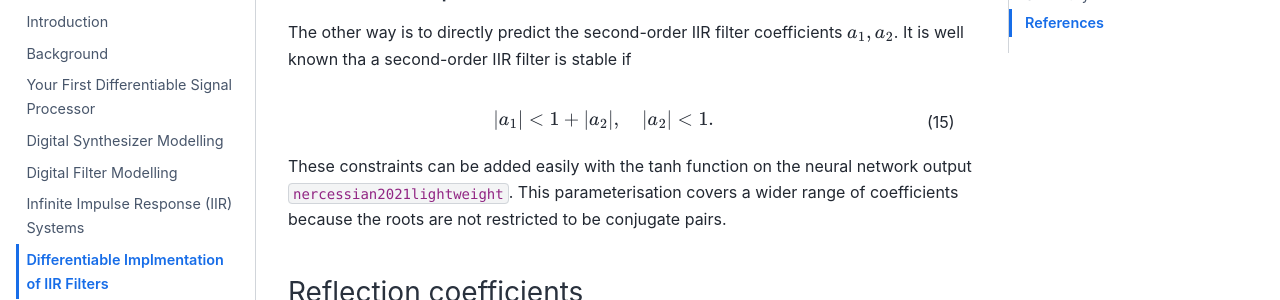
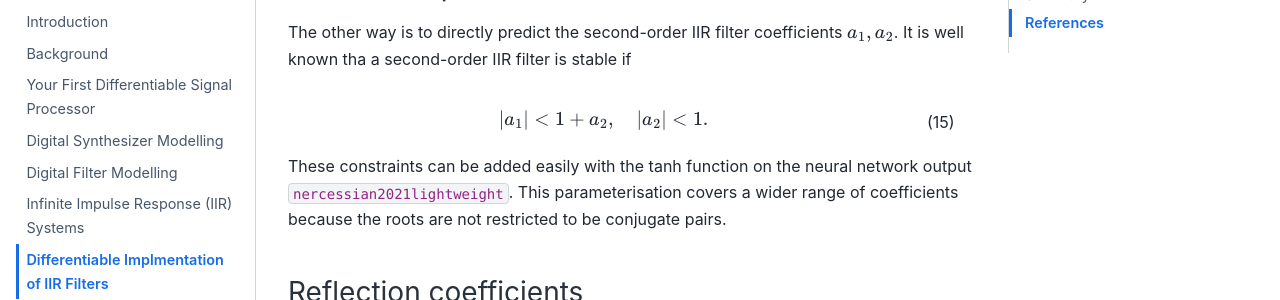
Before and after one commit to intro2ddsp/intro2ddsp.github.io, a Jupyter Book: the page built from filters/iir_impl.md, in a window 1280 px wide and 900 px high, scrolled down 4554 px. Shown: the part 150-450 px from the top of the window. Built offline with Jupyter Book 1.0.4 settings and Sphinx 7.4.7 and the Sphinx Book theme 1.1.4, drawn with Linux system fonts in a browser that asks for light colours; pages that are not in the unit, such as notebooks, are missing from menus; cross-references to code outside the pages are shown as plain code.

Commit message:
fix: notation error

```diff
--- a/filters/iir_impl.md
+++ b/filters/iir_impl.md
@@ -176,7 +176,7 @@ Higher order IIR filters can be obtained by concatenating more second-order IIR
 The other way is to directly predict the second-order IIR filter coefficients $a_1, a_2$. It is well known tha a second-order IIR filter is stable if
 
 $$
-|a_1| < 1 + |a_2|, \quad |a_2| < 1.
+|a_1| < 1 + a_2, \quad |a_2| < 1.
 $$ (iir_stable)
 
 These constraints can be added easily with the tanh function on the neural network output {cite}`nercessian2021lightweight`. This parameterisation covers a wider range of coefficients  because the roots are not restricted to be conjugate pairs.
```
